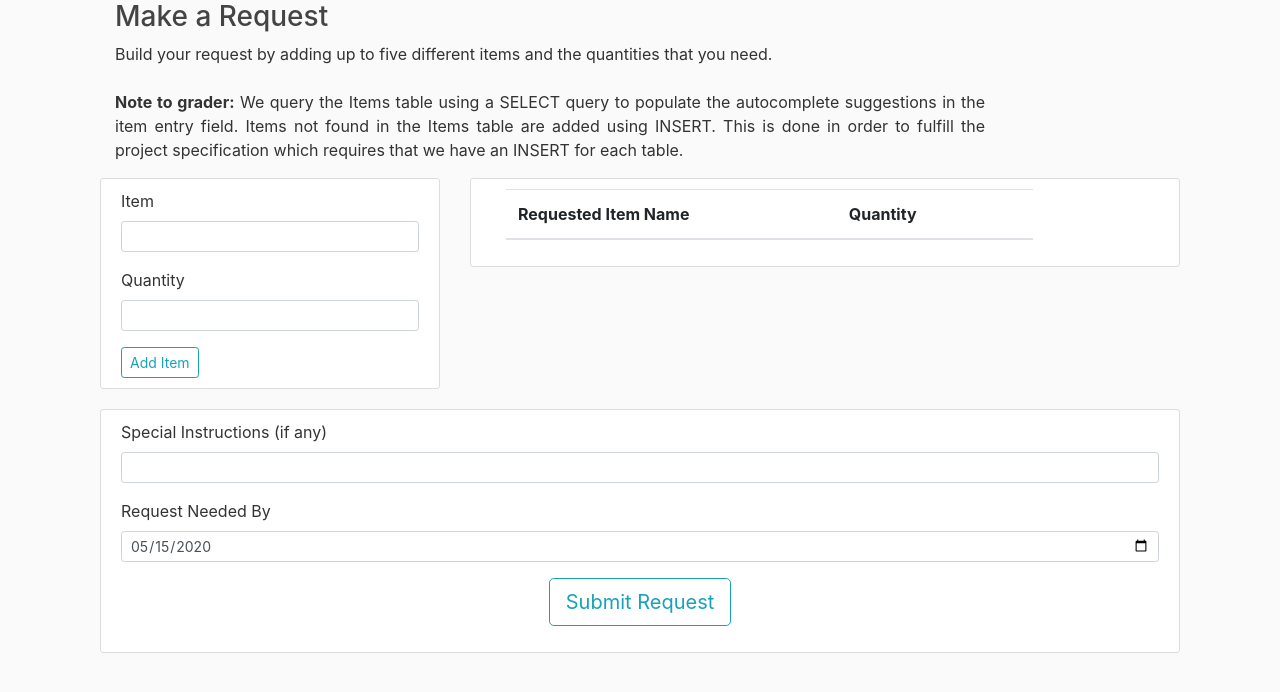
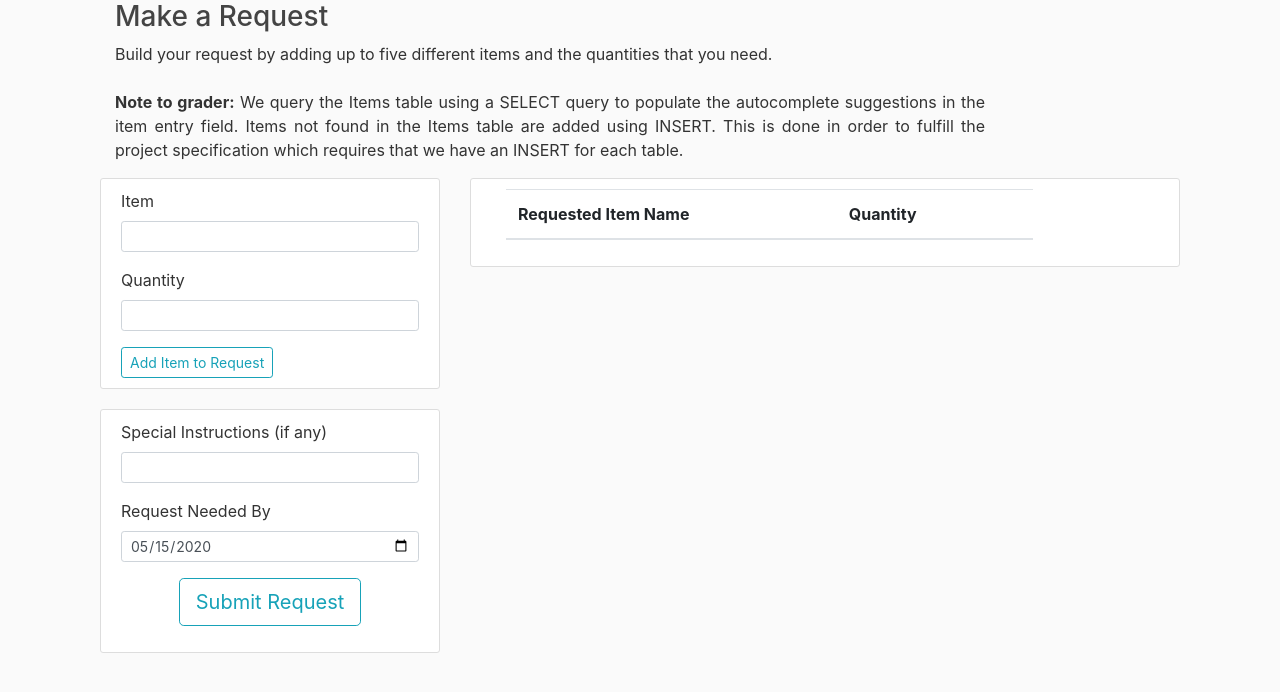
Before and after one commit to stackdragon/Help-Your-Neighbor, a Flask app: page /add in a window 1280 px wide. Shown: the part 80-772 px from the top of the page. Run offline with Flask 2, Linux system fonts and the light colour scheme; the visitor is signed in with stand-in values (Sample User, id 1); data that the repository does not hold is empty; some libraries are stand-ins or nearby versions.

Commit message:
minor redesign of add.html

```diff
--- a/project/forms.py
+++ b/project/forms.py
@@ -2,8 +2,8 @@
 
 from flask_wtf import FlaskForm
 from datetime import date, datetime
-from wtforms import StringField, PasswordField, SubmitField, BooleanField, SelectField, HiddenField
-from wtforms.fields.html5 import DateField, DateTimeField, IntegerField
+from wtforms import StringField, PasswordField, SubmitField, BooleanField, SelectField, HiddenField, IntegerField
+from wtforms.fields.html5 import DateField, DateTimeField
 from wtforms.validators import DataRequired, Length, Email, EqualTo, ValidationError, NumberRange, Optional
 from wtforms_components import DateRange
 from project import get_db
--- a/project/templates/add.html
+++ b/project/templates/add.html
@@ -63,7 +63,7 @@
 						</div>
 					</fieldset>
 					<div class="form group">
-						<button type="button" id="addButton" class="btn btn-outline-info btn-sm">Add Item</button>
+						<button type="button" id="addButton" class="btn btn-outline-info btn-sm">Add Item to Request</button>
 					</div>
 				</form>
 			</div>
@@ -121,7 +121,13 @@
 								$('#item_autocomplete').val('');
 								$('#qty').val('');
 							}
+
+							else {
+								alert("Enter a valid item and quantity.")
+							}
 						});
+
+
 
 						// add event listener for remove button
 						$(document).on('click', '.removeBtn', function(){
@@ -155,7 +161,7 @@
 			</div>
 		</div>
 
-		<div class="col-md-12">
+		<div class="col-md-4">
 			<div class="content-section">
 
 				<form method="POST" action ="">
```
